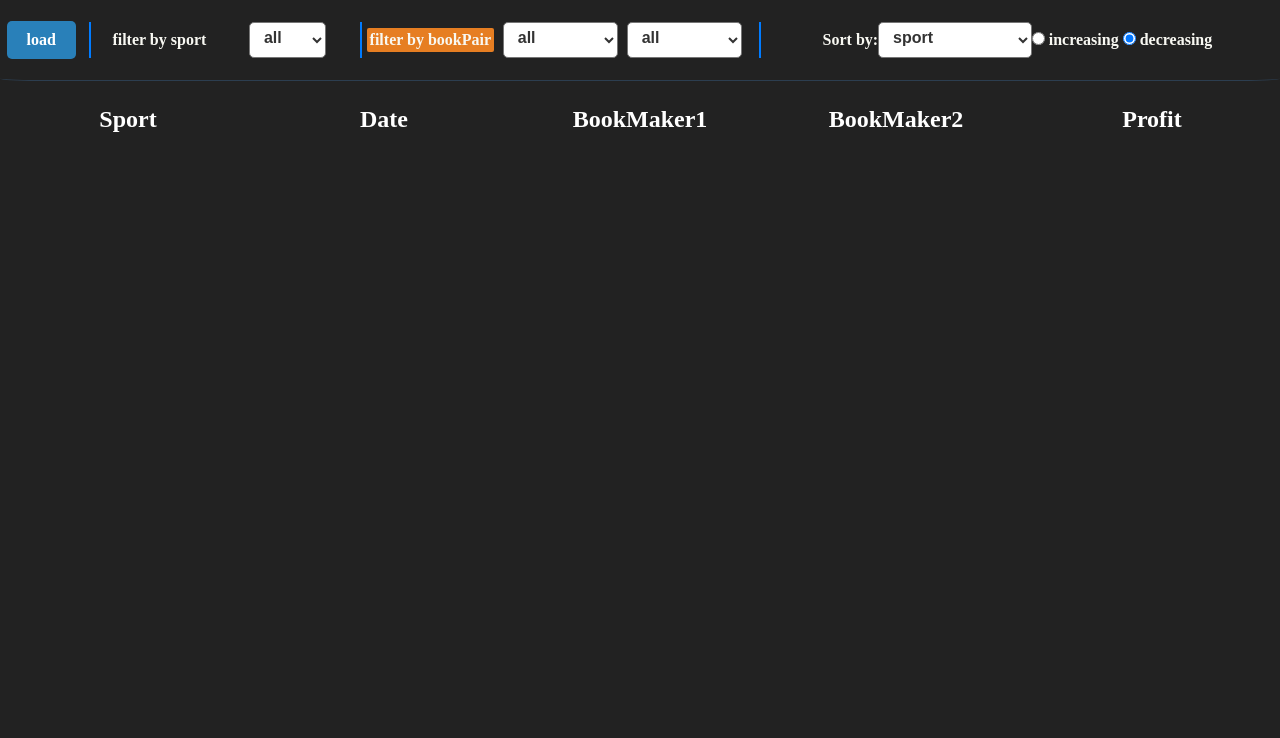
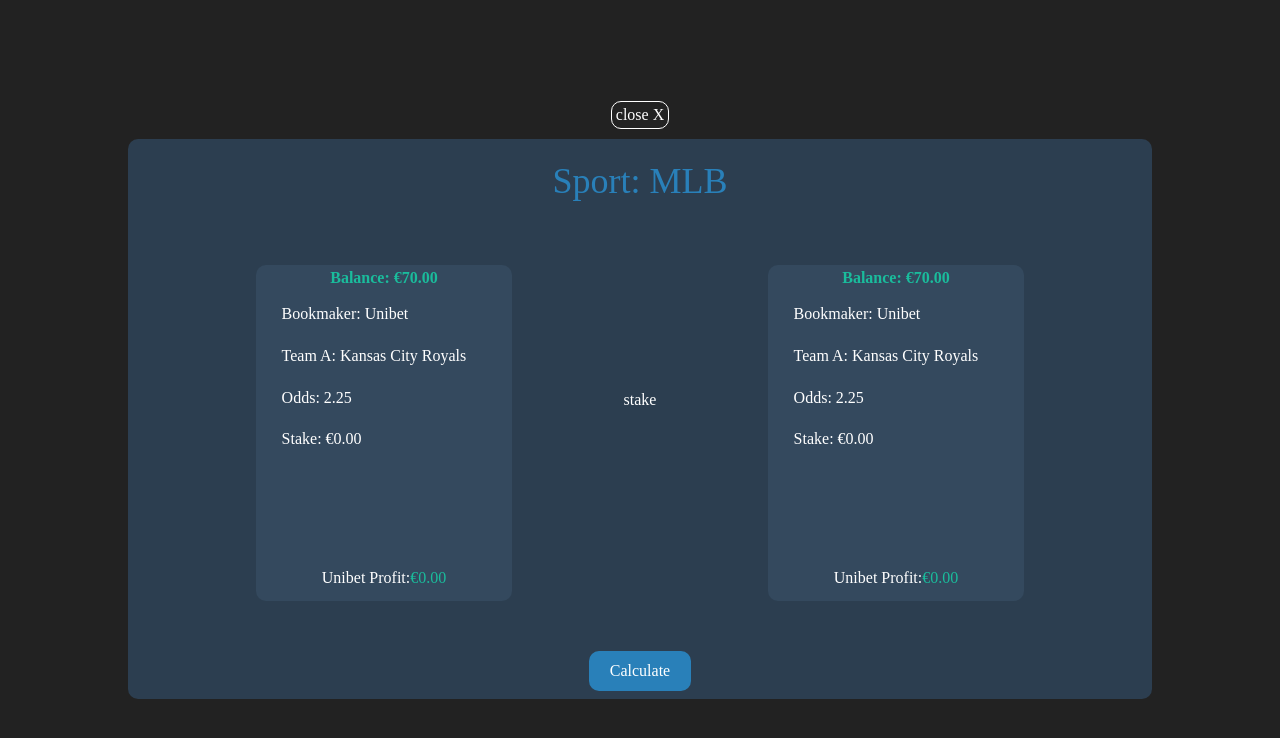
Before and after one commit to Happollyon/betArb, a plain HTML site: page web/index.html in a window 1280 px wide. Drawn offline with Linux system fonts and the light colour scheme.

Commit message:
changed the openBet layout

```diff
--- a/bets/data.json
+++ b/bets/data.json
@@ -1 +1 @@
-{"bets":[],"bookmakers":[],"sports":[]}
+{"bets":[{"sport": "MLB", "event_date": "2023-06-21 18:10:00", "bookmaker1": "Unibet", "bookmaker1Type": "bookmaker", "outcome1": "Kansas City Royals", "odds1": 2.25, "bookmaker2": "Matchbook", "bookmaker2Type": "exchange", "outcome2": "Kansas City Royals", "odds2": 2.24, "profit": 0.22, "legs": 2, "matchbookUrl": "https://www.matchbook.com/events/june-21st-2023/united-states-of-america/2412377296270013", "willianHillUrl": "", "paddyPowerUrl": ""},{"sport": "MLB", "event_date": "2023-06-21 18:10:00", "bookmaker1": "Matchbook", "bookmaker1Type": "exchange", "outcome1": "Kansas City Royals", "odds1": 2.24, "bookmaker2": "Unibet", "bookmaker2Type": "bookmaker", "outcome2": "Kansas City Royals", "odds2": 2.25, "profit": 0.22, "legs": 2, "matchbookUrl": "https://www.matchbook.com/events/june-21st-2023/united-states-of-america/2412377296270013", "willianHillUrl": "", "paddyPowerUrl": ""}],"bookmakers":["Unibet", "Matchbook"],"sports":["MLB"]}
--- a/web/index.html
+++ b/web/index.html
@@ -3,11 +3,64 @@
 <head>
     <meta charset="UTF-8">
     <title>Web</title>
+
     <link rel="stylesheet" href="style.css">
     <script src="script.js"></script>
 </head>
 <body>
-    <div id="betting-panel" style="display: none;">
+    <div id="betting-panel" style="display: flex;">
+        <div style="margin-bottom: 10px;border: 1px solid white;padding: 4px; border-radius: 10px;cursor: pointer;">close X</div>
+        <div style="width:80vw;height: 70vh; background-color: #2C3E50; border-radius: 10px;">
+            <div style="height:15%;width: 100%;display: flex;flex-direction: row;justify-content: center;align-items: center;color:2980B9;font-size: 36px;color:#2980B9" >
+                Sport: MLB
+            </div>
+            <div style="width: 100%;height: 75%;display: flex;">
+
+                    <div style="width: 50%;height: 100%;display: flex;flex-direction: column;justify-content: center;align-items: center;">
+                            <div style="background-color: #34495E; width: 50%; height: 80%;border-radius: 10px;display: flex;flex-direction: column;align-items:center;justify-content: space-around;">
+                                    <div id="balance1" style="color:#1ABC9C;font-weight: bold;"">Balance: €70.00</div>
+
+                                    <div style="width:80%;height:80%; display:flex;flex-direction: column;justify-content: space-around;">
+                                        <div> Bookmaker: Unibet</div>
+                                        <div> Team A: Kansas City Royals</div>
+                                        <div> Odds: 2.25</div>
+                                        <div style="margin-bottom: 50%;"> Stake: €0.00</div>
+
+                                    </div>
+
+                                    <div style="color: white;flex-direction: row;display: flex;margin-bottom: 10px;">
+                                        Unibet Profit: <div style="color: #1ABC9C;"> €0.00</div>
+                                    </div>
+                            </div>
+
+                    </div>
+
+                    <div style="width: 50%;height: 100%;display: flex;flex-direction: column;justify-content: center;align-items: center;">
+                        <div style="background-color: #34495E; width: 50%; height: 80%;border-radius: 10px;display: flex;flex-direction: column;align-items:center;justify-content: space-around;">
+                            <div id="balance1" style="color:#1ABC9C;font-weight: bold;"">Balance: €70.00</div>
+
+                            <div style="width:80%;height:80%; display:flex;flex-direction: column;justify-content: space-around;">
+                                <div> Bookmaker: Unibet</div>
+                                <div> Team A: Kansas City Royals</div>
+                                <div> Odds: 2.25</div>
+                                <div style="margin-bottom: 50%;"> Stake: €0.00</div>
+
+                            </div>
+
+                            <div style="color: white;flex-direction: row;display: flex;margin-bottom: 10px;">
+                                Unibet Profit: <div style="color: #1ABC9C;"> €0.00</div>
+                            </div>
+                        </div>
+                </div>
+            </div>
+            <div style="width: 100;height: 10%;flex-direction: column;align-items: center;justify-content: center;display: flex;">
+                <div id="calculateBtn">Calculate</div>
+            </div>
+            <div style="position: absolute;top: 50%;left: 50%; transform: translate(-50%,-50%);">
+                stake
+            </div>
+        </div>
+        <!--
         <form style="display: flex; flex-direction: column; align-items: center;color: aliceblue;padding: 25px; font-weight: bolder;">
           <label for="backStake" style="margin-bottom: 10px;">Back Stake:</label>
           <input type="number" id="backStake" name="backStake" value="100" style="margin-bottom: 20px; padding: 5px; color: black;">
@@ -30,6 +83,7 @@
             <button type="button" style="margin-top: 50ox;" id="calculateBtn">Calculate</button>
           </div>
         </form>
+    -->
       </div>
 
     <div id="nav" style="width:100%; display: flex;flex-direction: row;justify-content: space-around;align-items: center;">
@@ -37,7 +91,7 @@
 
         <div id="filterSportCont">
             <label for="sportInput">filter by sport</label>
-            <select id="selectSport" onchange="filterDataBySport()" name="selectSport">
+            <select id="selectSpor5t" onchange="filterDataBySport()" name="selectSport">
                 <option value="all">all</option>
             </select>
         </div>
--- a/web/script.js
+++ b/web/script.js
@@ -185,7 +185,7 @@ function OpenBet(event){
     let url2
 
     //["Betfair","Betfair Sportsbook","William Hill","Paddy Power","Nordic Bet","LeoVegas","Matchbook"]
-    alert(event.target.getAttribute('data-bookmaker1'))
+
     switch(event.target.getAttribute('data-bookmaker1')){
 
         case "Paddy Power":
--- a/web/style.css
+++ b/web/style.css
@@ -134,7 +134,7 @@ select {
     font-weight: normal;
   }
 
-#loadBtn,#calculateBtn {
+#loadBtn {
     display: inline-block;
     padding: 10px 20px;
     font-size: 16px;
@@ -147,6 +147,17 @@ select {
     border: none;
     cursor: pointer;
     transition: background-color 0.3s ease;
+  }
+  #calculateBtn{
+    width: 10%;
+    height: 70%;
+    background-color: #2980B9;
+    display: flex;
+    flex-direction: column;
+    justify-content: center;
+    align-items: center;
+    border-radius: 10px;
+    cursor: pointer;
   }
   #filterPairs{
     background-color: #E67E22;
@@ -165,7 +176,7 @@ select {
   z-index: 2;
   background-color:#222222;
   color: #ffffff;
-  flex-direction: row;
+  flex-direction: column;
   justify-content: center;
   align-items: center;
 }
```
Also changed, not shown: bets/response.json (+1 -1 lines), 1 other file.
